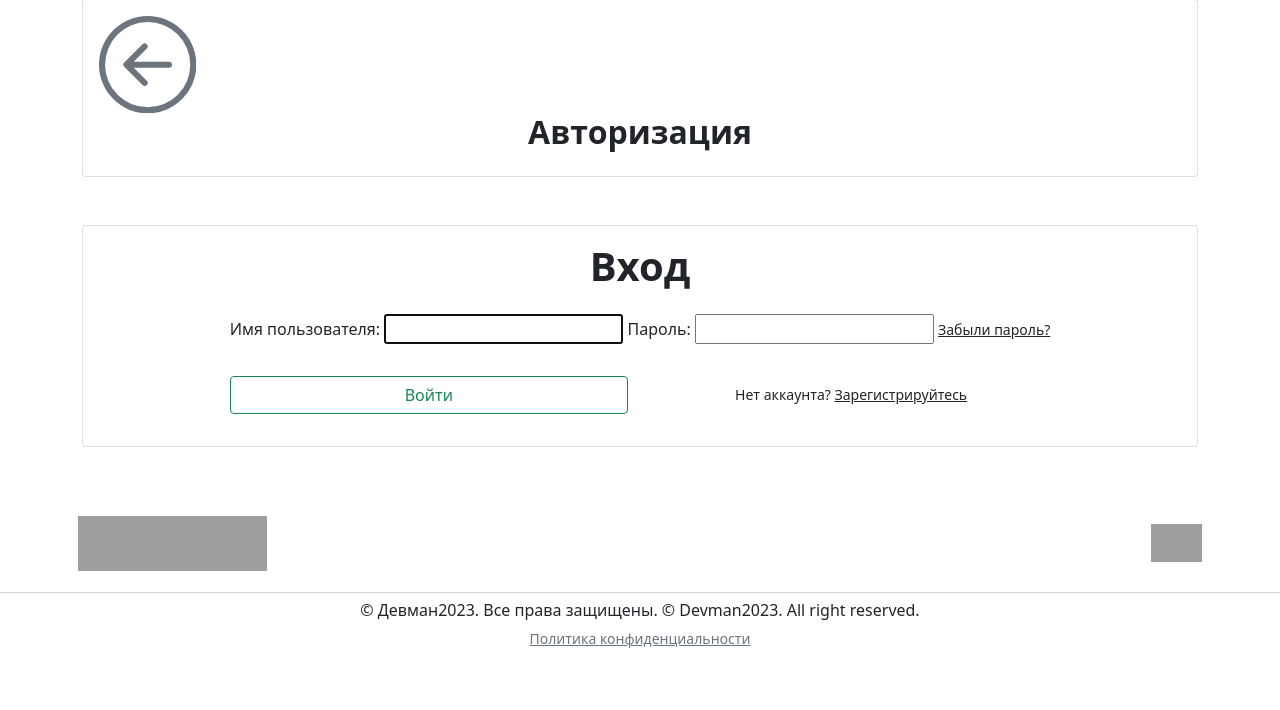
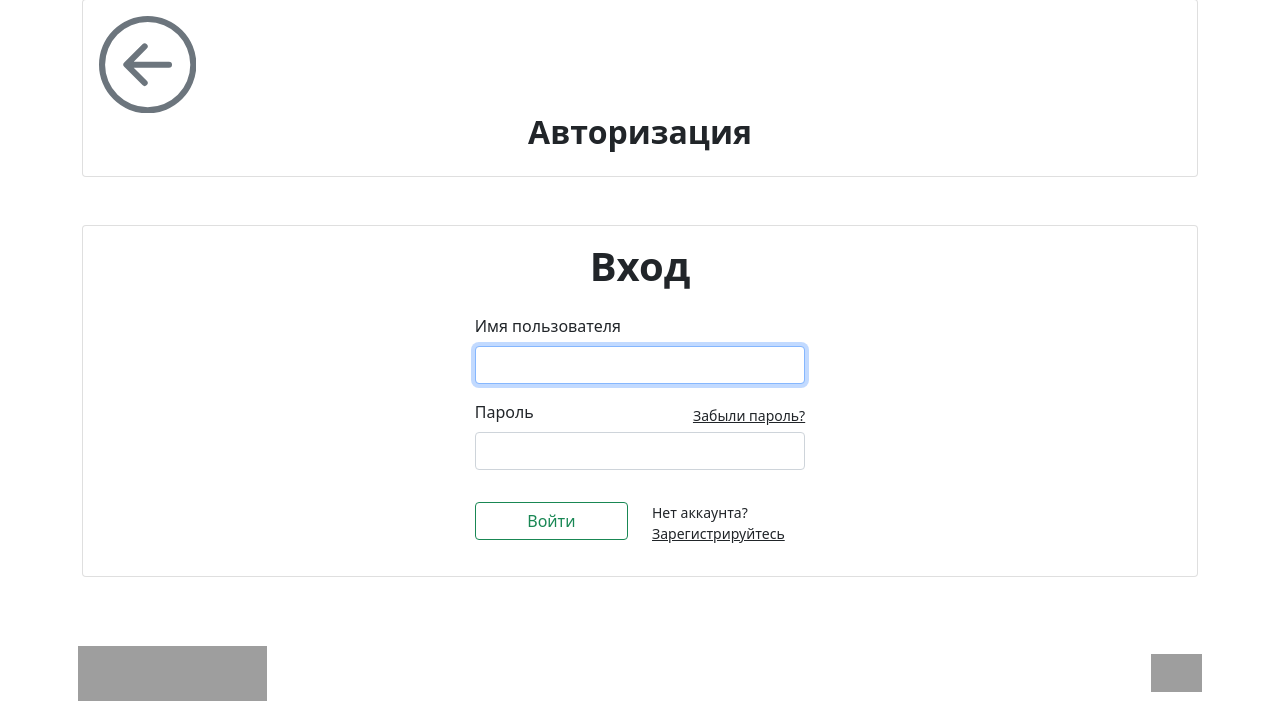
Before and after one commit to Boltasov/dvmn_food, a Django app: page /accounts/login/ in a window 1280 px wide. Shown: the part 118-828 px from the top of the page. Before the commit the page ends 766 px from the top, so only its background shows below. Run offline with Django 4.2, Linux system fonts and the light colour scheme; some libraries are stand-ins or nearby versions; grey boxes are pictures that could not be loaded.

Commit message:
Update login.html

```diff
--- a/account/templates/registration/login.html
+++ b/account/templates/registration/login.html
@@ -1,5 +1,6 @@
 {% extends "base.html" %}
 {% load static %}
+{% load widget_tweaks %}
 
 {% block title %}Foodplan 2023 - Меню на неделю FOODPLAN{% endblock %}
 
@@ -34,22 +35,26 @@
             </div>
             <div class="card px-5 py-3 d-flex align-items-center foodplan__shadow">
                 <form action="{% url "account:login" %}" method="post">
+                  {% csrf_token %}
                     <h1 class="mb-4 text-center"><strong>Вход</strong></h1>
                     <div class="mb-3">
-                        {{ form }}
-                        {% csrf_token %}
-                        <small><a href="#" class="link-dark foodplan_green">Забыли пароль?</a></small>
-
-
+                      <label for="exampleInputEmail1" class="form-label">Имя пользователя</label>
+                      <p>{{ form.username|add_class:"form-control" }}</p>
                     </div>
-
+                    <div class="mb-3">
+                      <div class="d-flex align-items-center justify-content-between">
+                          <label for="exampleInputPassword1" class="form-label">Пароль</label>
+                          <small><a href="#" class="link-dark foodplan_green">Забыли пароль?</a></small>
+                      </div>
+                      <p>{{ form.password|add_class:"form-control" }}
+                    </div>
                     <div class="row mb-3">
                         <div class="col-12 col-sm-6 mt-3">
                             <button type="submit"
                                 class="btn w-100 btn-outline-success shadow-none foodplan_green foodplan__border_green">Войти</button>
                         </div>
                         <div class="col-12 col-sm-6 mt-3 d-flex justify-content-center align-items-center">
-                            <small>Нет аккаунта? <a href="#" class="link-dark foodplan_green">Зарегистрируйтесь</a></small>
+                            <small>Нет аккаунта? <a href="{% url "account:register" %}" class="link-dark foodplan_green">Зарегистрируйтесь</a></small>
                         </div>
                     </div>
                 </form>
```
